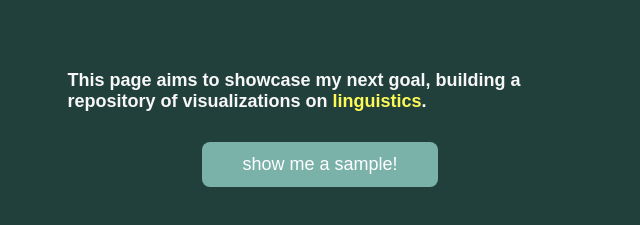
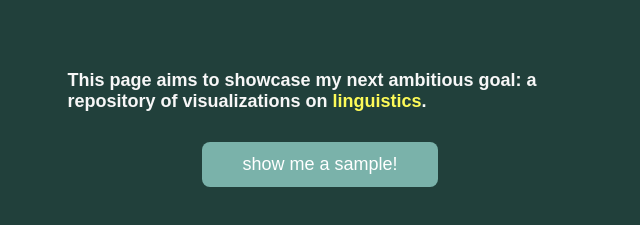
Before and after one commit to sgnakkeratanaleppe/hero-homepage, a plain HTML site: page index.html in a window 1280 px wide. Shown: the part 491-716 px from the top of the page, 320-960 px from the left. Drawn offline with nearby package versions, Linux system fonts and the light colour scheme.

Commit message:
Update index.html

```diff
--- a/index.html
+++ b/index.html
@@ -33,7 +33,7 @@
 <div class="lower-section">
 
     <h4 class="lower-block">
-        This page aims to showcase my next goal, building a repository of visualizations on
+        This page aims to showcase my next ambitious goal: a repository of visualizations on
         <span class="highlight">linguistics</span>.
     </h4>
 <button onclick="showVideo()">show me a sample!</button>
```
